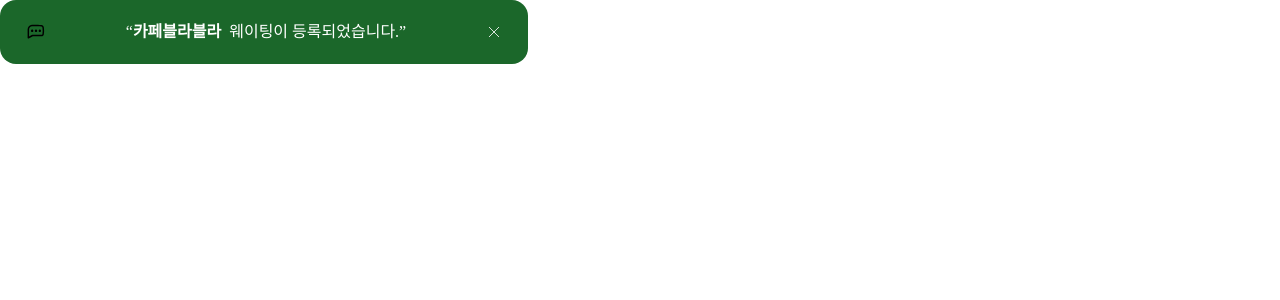
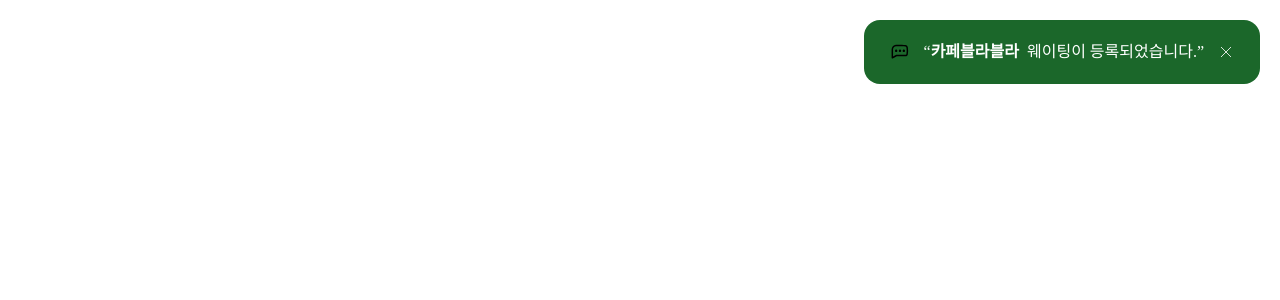
Before and after one commit to jdnjsyoo/Bean, a React (Vite) app: page /notice in a window 1280 px wide. Shown: the top 300 px of the page. Built offline with nearby package versions, Linux system fonts and the light colour scheme; a web font is replaced by a local one.

Commit message:
feat WaitingNotice alarm_slide

```diff
--- a/src/components/WaitingNotice.jsx
+++ b/src/components/WaitingNotice.jsx
@@ -2,8 +2,23 @@ import React from "react";
 import chatIcon from "../assets/chat-symbol.svg";
 import closeIcon from "../assets/close-symbol.svg"; // 닫기 아이콘
 
-const WaitingNotice = () => {
+const WaitingNotice = ({ onClose }) => {
   return (
+    <>
+      <style>
+        {`
+        @keyframes slideIn {
+          from {
+            transform: translateX(100%);
+            opacity: 0;
+          }
+          to {
+            transform: translateX(0%);
+            opacity: 1;
+          }
+        }
+        `}
+      </style>
       <div style={styles.container}>
         <img src={chatIcon} alt="chat icon" style={styles.icon} />
         <p style={styles.message}>
@@ -11,21 +26,33 @@ const WaitingNotice = () => {
           <strong style={styles.highlight}>카페블라블라</strong>
           <span style={{ color: "#fff" }}> 웨이팅이 등록되었습니다.”</span>
         </p>
-      <img src={closeIcon} alt="close" style={styles.closeIcon} />
+        <img
+          src={closeIcon}
+          alt="close"
+          style={styles.closeIcon}
+          onClick={onClose}
+        />
       </div>
+    </>
   );
 };
 
 const styles = {
   container: {
+    position: "fixed",
+    top: 20,
+    right: 20,
+    zIndex: 1000,
     display: "flex",
     alignItems: "center",
-    backgroundColor: "#1B672A", // 진한 녹색
+    backgroundColor: "#1B672A",
     borderRadius: 16,
     padding: "20px 24px",
-    width: "100%",
+    width: "fit-content",
     maxWidth: 480,
     gap: 12,
+    color: "#fff",
+    animation: "slideIn 0.4s ease-out forwards",
   },
   icon: {
     width: 24,
@@ -52,4 +79,23 @@ const styles = {
   },
 };
 
-export default WaitingNotice;
+/* 슬라이드 인 애니메이션 */
+const slideInStyle = `
+@keyframes slideIn {
+  from {
+    transform: translateX(100%);
+    opacity: 0;
+  }
+  to {
+    transform: translateX(0%);
+    opacity: 1;
+  }
+}
+`;
+
+export default () => (
+  <>
+    <style>{slideInStyle}</style>
+    <WaitingNotice />
+  </>
+);
--- a/src/components/WaitingPage2.jsx
+++ b/src/components/WaitingPage2.jsx
@@ -1,11 +1,23 @@
-import React from "react";
+import React, { useState } from "react";
+import WaitingNotice from "./WaitingNotice";
 import { useNavigate } from "react-router-dom";
 
 const WaitingPage2 = () => {
+  const [showNotice, setShowNotice] = useState(false);
   const navigate = useNavigate();
 
   const handleBack = () => {
     navigate(-1); // 이전 페이지로 이동
+  };
+
+  const handleRegister = () => {
+    setShowNotice(true);
+    // console.log("🔔 showNotice = true");
+
+    setTimeout(() => {
+      setShowNotice(false);
+      // console.log("🕒 showNotice = false");
+    }, 3000);
   };
 
   const cafeName = "카페블라블라";
@@ -187,6 +199,7 @@ const WaitingPage2 = () => {
 
         {/* 버튼 */}
         <button
+          onClick={handleRegister} // 등록 버튼 핸들러 연결
           style={{
             marginTop: 12,
             width: "100%",
```
Lines whose indentation alone changed are shown as unchanged.
